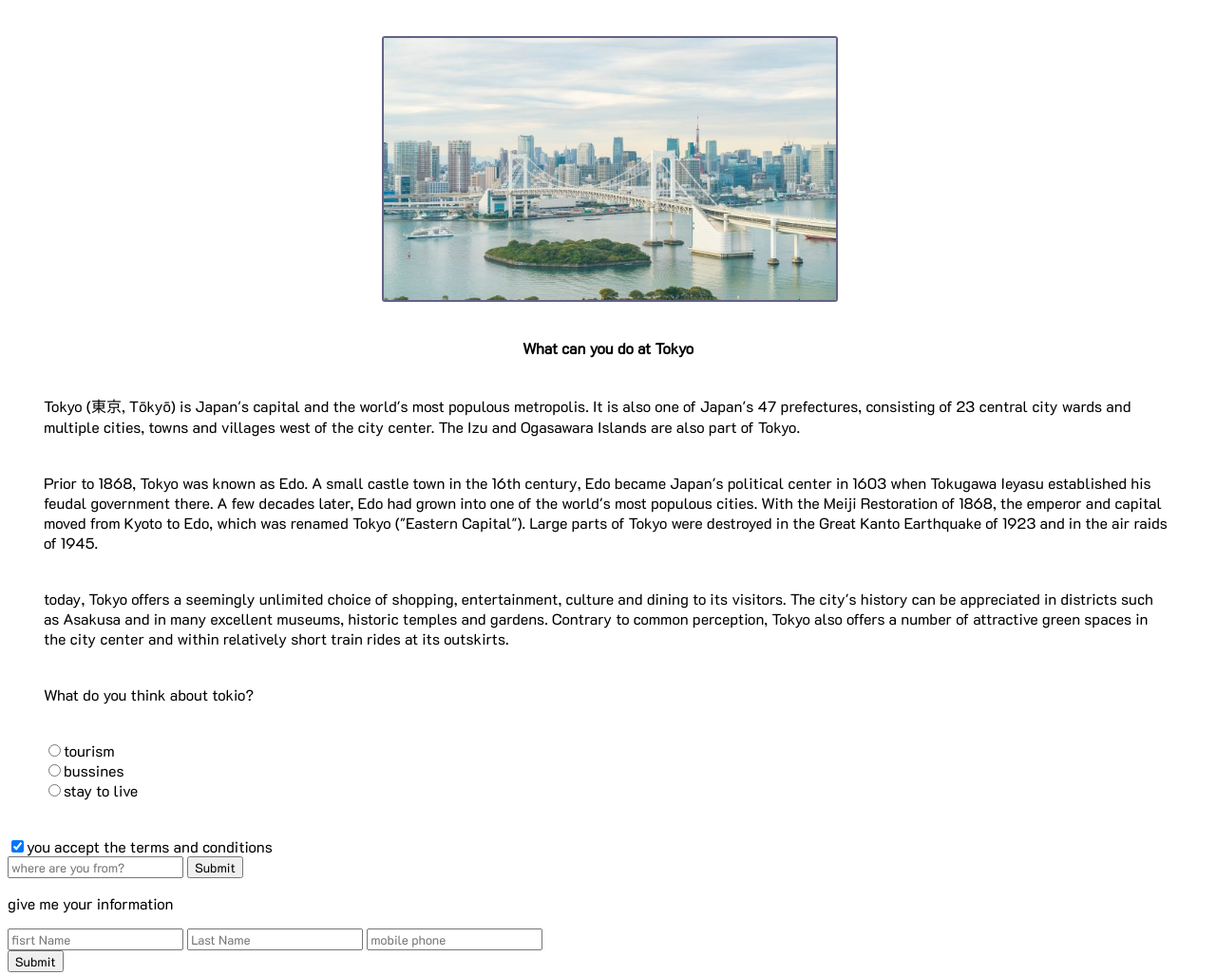
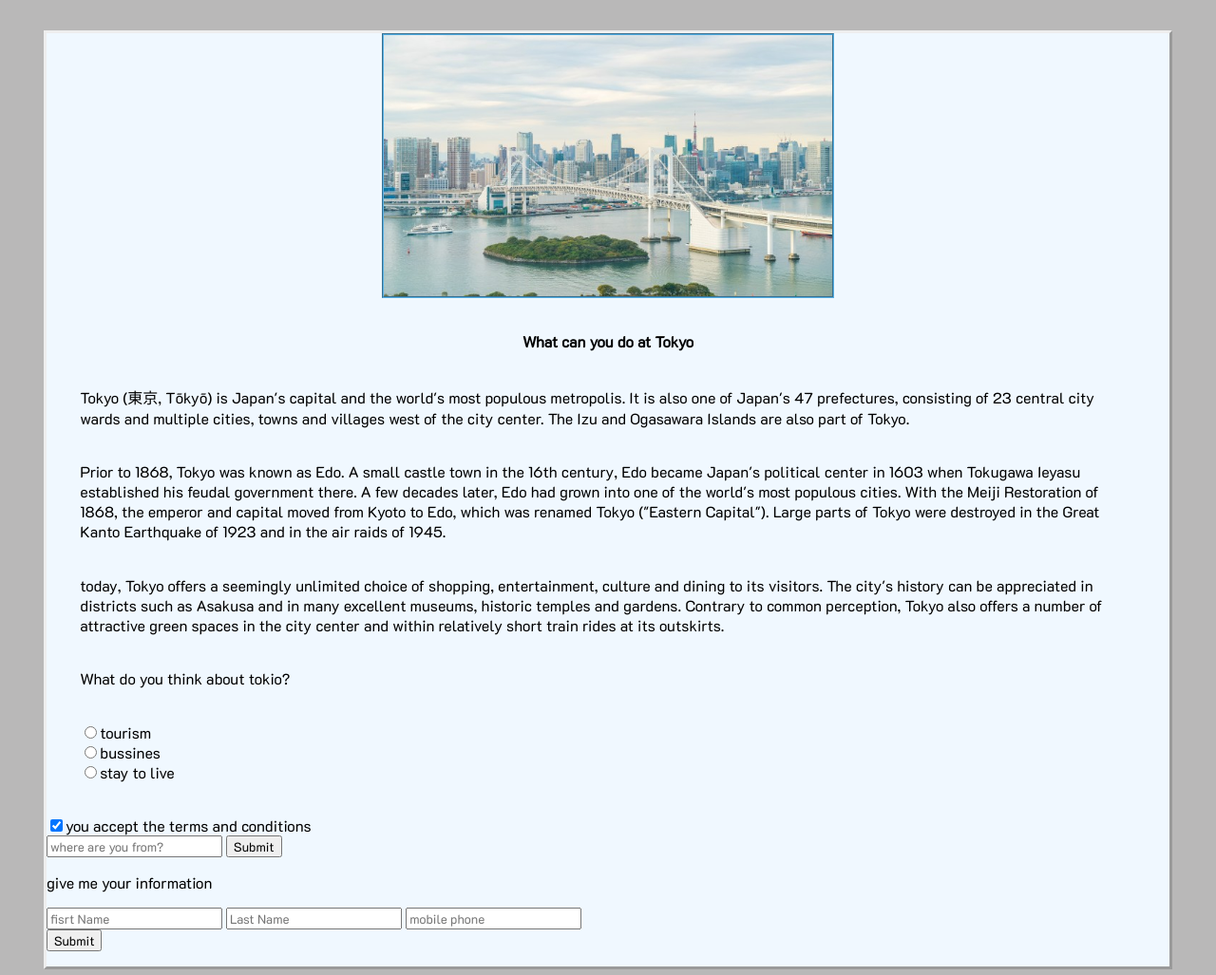
Before and after one commit to TuestaLlaja/html-jc, a plain HTML site: page index.html in a window 1280 px wide. Shown: the whole page at 95% size. Drawn offline with Linux system fonts and the light colour scheme.

Commit message:
modificacion scroll and zoom image

```diff
--- a/index.html
+++ b/index.html
@@ -10,15 +10,8 @@
             font-family:'K2D', sans-serif;
         }
         img{
-
-            width:40%;
-            border-radius: 0.2em;
-            display: inline;
-            margin-left:30%;
-            margin-right: 1em;
-
-            border: 2px solid rgb(98, 98, 134);
-
+            -webkit-transition: width 2s;
+            transition: width 2s;
         }
         @media (max-width: 350px){
             img{
@@ -26,11 +19,48 @@
                 border-radius: 0.2em;
             }
         }
+        .center {
+            display: block;
+            margin-left: auto;
+            margin-right: auto;
+            width: 40%;
+            border: 2px solid rgb(87, 176, 228);
+            border-style: groove;
+        }
         div{
             margin: 3%;
         }
         div.centro{
             text-align:center ;
+        }
+        body{
+            background: rgb(185, 184, 184);
+        }
+
+        body::-webkit-scrollbar {
+            width: 1em;
+        }
+
+        body::-webkit-scrollbar-track {
+             -webkit-box-shadow: inset 0 0 6px rgba(0, 0, 0, 0.897);
+        }
+
+        body::-webkit-scrollbar-thumb {
+            background-color: rgb(224, 219, 219);
+            outline: 1px solid rgb(28, 75, 122);
+        }
+
+        img:hover {
+            width: 500px;
+
+
+            -webkit-transition: width 2s; /* Safari */
+            transition: width 2s;
+        }
+        #hoja{
+            background-color: aliceblue;
+            margin-top: 2rem;
+            border-style: outset;
         }
 
 
@@ -38,8 +68,9 @@
 </head>
 
 <body>
-    <div><img src="tokio.jpg" alt="photo tokio">
-    </div>
+    <div id="hoja">
+        <img class="center" src="tokio.jpg" alt="photo tokio">
+
         <div id="titulo" class="centro"><b>What can you do at Tokyo</b></div>
 
         <div>
@@ -97,6 +128,7 @@
             </label>
 
         </form>
+    </div>
 </body>
 
 </html>
```
Lines whose indentation alone changed are shown as unchanged.
